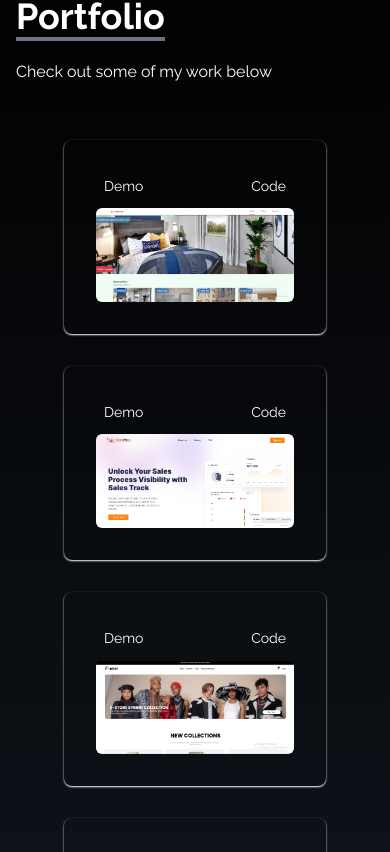
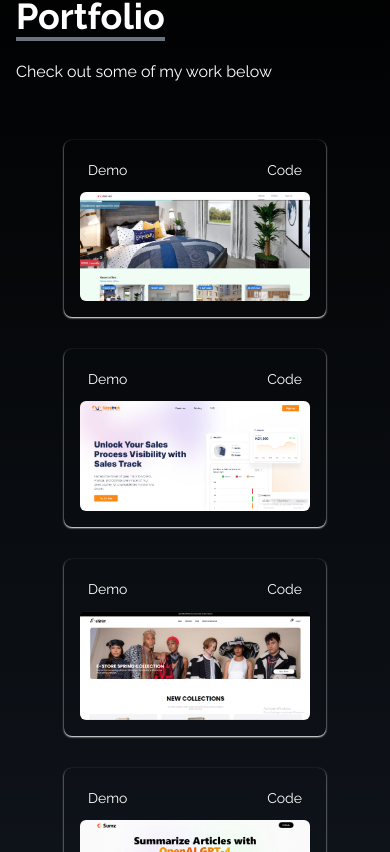
Before and after one commit to TeeAkinlade/My_PORTFOLIO, a React (Vite) app: page / in a window 390 px wide. Shown: the part 1712-2564 px from the top of the page. Built offline with nearby package versions, Linux system fonts and the light colour scheme.

Commit message:
changes to contact

```diff
--- a/src/components/Portfolio.jsx
+++ b/src/components/Portfolio.jsx
@@ -96,7 +96,7 @@ const portfolios = [
                         }
                         }}
                         viewport={{ once: false }}
-                        className="p-8 rounded-lg shadow-sm shadow-white" key={id}
+                        className="p-4 md:p-8 rounded-lg shadow-sm shadow-white" key={id}
                     >
                         <div className="flex items-center justify-between">
                             <a
@@ -117,9 +117,9 @@ const portfolios = [
                                 <img src={src} alt="" className='rounded-md duration-200 w-full hover:shadow-cyan-500 hover:shadow-sm' />
                                 <div className="hidden group-hover:block">
                                     <div className="bg-black opacity-80 w-full h-full absolute top-0 z-10 transition-all ease-in-out">
-                                        <div className="p-7 text-center mt-4 z-30">
-                                            <h3 className='font-semibold my-3'>{title}</h3>
-                                            <p className="text-[14px] text-white">{about}</p>
+                                        <div className="p-1 lg:p-7 text-center lg:mt-4 z-30">
+                                            <h3 className='font-semibold my-2'>{title}</h3>
+                                            <p className="text-xs md:text-[14px] text-white">{about}</p>
                                         </div>
                                     </div>
                                 </div>
```
Also changed, not shown: 1 other file (tests, documents, lock files or other folders).
